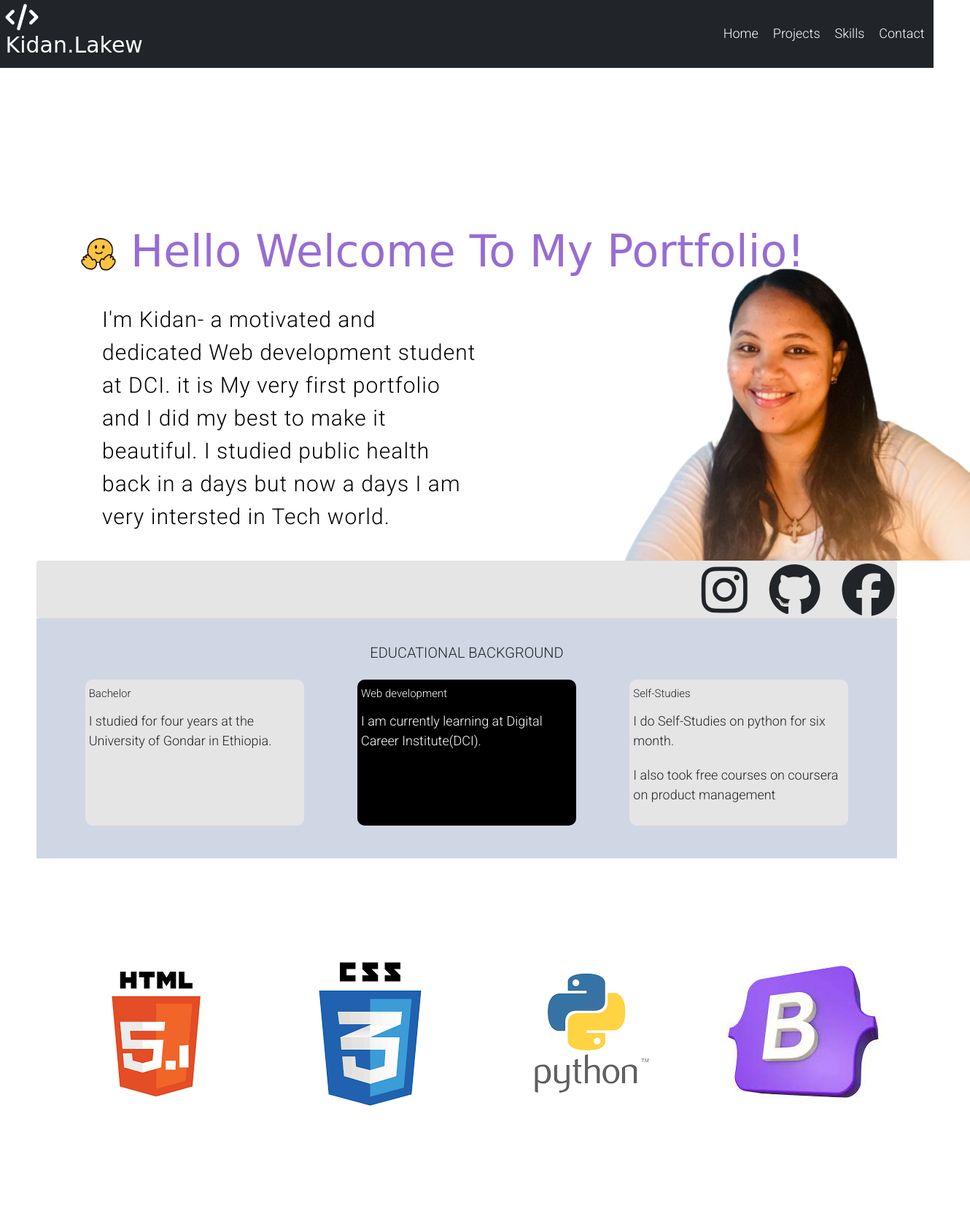
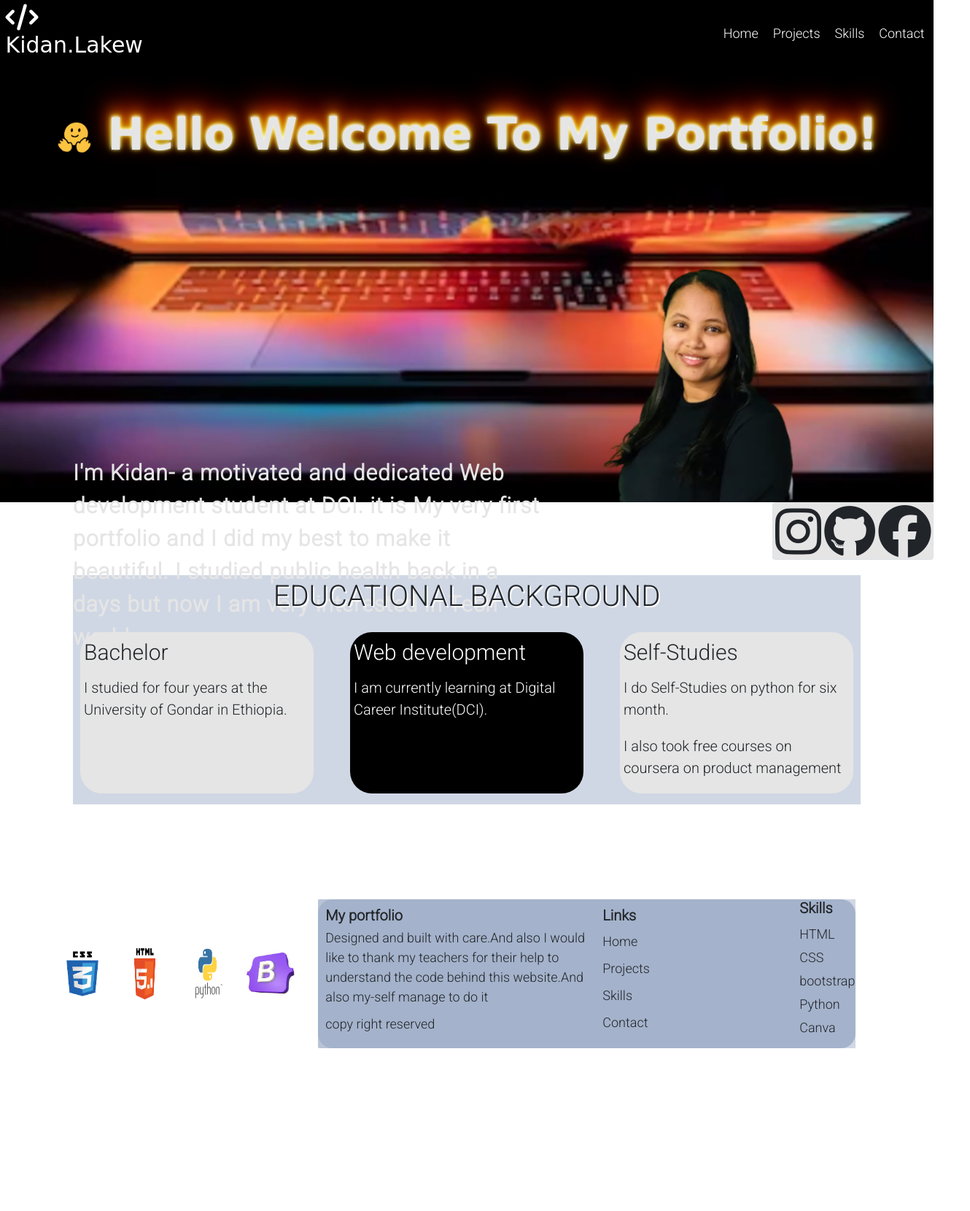
Before and after one commit to Kidan-Tekelearegy/-Kidan-s-Portfolio, a website: page index.html in a window 1280 px wide. Shown: the part 2-1661 px from the top of the page at 73% size, 1330 px wide, since content can reach past the window. After the commit the page ends 1468 px from the top, so only its background shows below. Drawn offline with nearby package versions, Linux system fonts and the light colour scheme; a web font is replaced by a local one.

Commit message:
sixth commit

```diff
--- a/index.html
+++ b/index.html
@@ -4,16 +4,17 @@
     <meta charset="UTF-8" />
     <meta http-equiv="X-UA-Compatible" content="IE=edge" />
     <meta name="viewport" content="width=device-width, initial-scale=1.0" />
-
-    <!-- <link rel="stylesheet" href="./node_modules/bootstrap/dist/css/bootstrap.min.css"> -->
     <link rel="stylesheet" href="main.css" />
     <title>My Portfolio</title>
   </head>
   <body>
     <!-- Navigation -->
-   <nav class="navbar navbar-expand-lg navbar-dark bg-dark fixed-top">
+    <nav class="navbar navbar-expand-lg navbar-dark bg-black fixed-top">
       <div class="container-fluid">
-          <a class="navbar-brand text-white" href="#"><i class="fa-solid fa-code fax5 fa-2x"></i> <h3>Kidan.Lakew</h3></a>
+        <a class="navbar-brand text-white" href="#"
+          ><i class="fa-solid fa-code fax5 fa-2x"></i>
+          <h3>Kidan.Lakew</h3></a
+        >
         <button
           class="navbar-toggler border border-1 text-white"
           type="button"
@@ -37,7 +38,8 @@
               <a
                 class="nav-link active text-white"
                 aria-current="page"
-                  href="./coffee-project/index.html" target=_blank
+                href="./coffee-project/index.html"
+                target="_blank"
                 >Projects</a
               >
             </li>
@@ -51,45 +53,48 @@
         </div>
       </div>
     </nav>
-    </nav>
-  <main>
+
     <!--   Hero section -->
-      <section id="hero-section">
-
-        <div class="hero-text m-5 p-5 text-black d-flex flex-column justify-content-center">
-          <h1 class="text-capitalize">
+    <section id="hero-section" class="d-flex flex-column">
+      <h1 class="text-capitalize text-center">
         <img src="./img/hello.gif" style="width: 50px" alt="hand shake" />
         hello welcome to my portfolio!
       </h1>
-          <p class="w-50 p-5">
+      <div class="">
+        <div>
+          <p class="w-50">
             I'm Kidan- a motivated and dedicated Web development student at DCI.
-           it is My very first portfolio and I did my best to make it beautiful.
-           I studied public health back in a days but now a days I am very intersted in Tech world.
+            it is My very first portfolio and I did my best to make it
+            beautiful. I studied public health back in a days but now I am very
+            interested in Tech world.
           </p>
+        </div>
 
-        </div>
+
       </section>
       <!-- social-media icons -->
-         <div class="social-media img-thumbnail bg-secondary d-flex gap-5 justify-content-end">
+
+      <div
+        class="social-media img-thumbnail bg-secondary float-end"
+      >
         <i class="fa-brands fa-instagram fa-4x"></i>
         <i class="fa-brands fa-github fa-4x"></i>
         <i class="fa-brands fa-facebook fa-4x"></i>
       </div>
-
     <!-- Educational Background -->
 
-         <section class="section2 p-5">
+    <section class="container1">
       <h2 class="text-center">EDUCATIONAL BACKGROUND</h2>
-      <article class="d-flex justify-content-around ">
+      <article class="d-flex gap-5">
         <div class="div1">
           <h4>Bachelor</h4>
-          <p>I studied for four years at the University of Gondar in Ethiopia.</p>
+          <p>
+            I studied for four years at the University of Gondar in Ethiopia.
+          </p>
         </div>
         <div class="div2">
           <h4>Web development</h4>
-          <p>
-           I am currently learning at Digital Career Institute(DCI).
-          </p>
+          <p>I am currently learning at Digital Career Institute(DCI).</p>
         </div>
         <div class="div3">
           <h4>Self-Studies</h4>
@@ -99,20 +104,15 @@
       </article>
     </section>
     <!-- Skills -->
-      <section style="height: 60vh;" id="skills" class=" d-flex  justify-content-around align-items-center">
-        <div>
-          <img src="./img/html.png" alt="html logo" />
+    <div id="skills" class=" container d-flex w-100 justify-content-around align-items-center">
+      <div class="row">
+
+          <img class="col-sm-3" src="./img/css.png" alt=" css logo" />
+           <img class="col-sm-3" src="./img/html.png" alt="html logo" />
+           <img class="col-sm-3" src="./img/python.png" alt="python logo" />
+           <img class="col-sm-3" src="./img/bootstrap.jpeg" alt="" />
+
     </div>
-        <div>
-          <img src="./img/css.png" alt=" css logo" />
-        </div>
-        <div>
-          <img src="./img/python.png" alt="python logo" />
-        </div>
-        <div>
-          <img src="./img/bootstrap.jpeg" alt="" />
-        </div>
-      </section>
     <!-- Footer -->
     <footer class="card-footer m-5 d-flex justify-content-around bg-primary">
       <!-- div one -->
@@ -120,7 +120,11 @@
         <div class="card-body">
           <h2 class="card-title">My portfolio</h2>
           <p class="card-text">
-              Designed and built with care.And also I would like to thank my teachers for their help to understand the code behind this website.And also my-self manage to do it
+            Designed and built with care.And also I would like to thank my
+            teachers for their help to understand the code behind this
+            website.And also my-self manage to do it
+          </p>
+
           <p>copy right reserved</p>
         </div>
       </div>
@@ -131,13 +135,14 @@
           <nav>
             <ul class="navbar-nav">
               <li class="nav-item">
-                  <li class="nav-item">
                 <a class="nav-link" href="#">Home</a>
               </li>
+              <li class="nav-item">
                 <a class="nav-link active" aria-current="page" href="#"
                   >Projects</a
                 >
               </li>
+
               <li class="nav-item">
                 <a class="nav-link" href="#">Skills</a>
               </li>
@@ -161,17 +166,22 @@
       </div>
       <button onclick="topFunction()" id="myBtn" title="Go to top">Top</button>
     </footer>
-    </main>
+
     <!-- Script for back to top -->
     <script>
       // Get the button
       let mybutton = document.getElementById("myBtn");
 
       // When the user scrolls down 20px from the top of the document, show the button
-      window.onscroll = function() {scrollFunction()};
+      window.onscroll = function () {
+        scrollFunction();
+      };
 
       function scrollFunction() {
-        if (document.body.scrollTop > 20 || document.documentElement.scrollTop > 20) {
+        if (
+          document.body.scrollTop > 20 ||
+          document.documentElement.scrollTop > 20
+        ) {
           mybutton.style.display = "block";
         } else {
           mybutton.style.display = "none";
--- a/main.scss
+++ b/main.scss
@@ -18,62 +18,85 @@ $secondary: #e5e5e5;
   padding: 0;
 }
 :root {
-  font-size: 62.5% !important;
+  font-size: 62.5%;
 }
 body {
   font-family: "Roboto", sans-serif;
   font-size: 1.8rem;
-  main {
-    margin: 5rem;
+
 
     #hero-section {
-      height: 90vh;
-      width: 100vw;
-      /*   background-color:$primary; */
-      background-image: url(./img/kidan4-removebg-preview.png);
-      background-position: right center;
+      height: 80vh;
+      width: 100%;
+      margin-top: 5rem;;
+      background-image: url(./img/Screenshot\ from\ 2023-03-06\ 15-00-48.png);
+      background-position:  center;
       background-repeat: no-repeat;
-      background-size: contain;
-      padding-top: 20rem;
+      background-size: cover;
+      padding-top: 10rem;
+
 
       h1 {
         font-family: "Love Ya Like A Sister", cursive;
         font-size: 6rem;
+        color: $secondary;
+        font-weight: 900;
+        text-align: center;
+        width: 100%;
+        text-shadow: 0 -1px 4px #FFF, 0 -2px 10px #ff0, 0 -10px 20px #ff8000, 0 -18px 40px #F00, 3px 2px 2px rgba(206,89,55,0);
       }
-      .profile-img {
-        margin-right: 30rem;
+      .img-me {
+        margin-top: 20rem;
+        margin-left: 50%;
+
       }
       p {
         letter-spacing: 0.1rem;
         font-size: 3rem;
+        color: $secondary;
+        font-weight: 900;
+        margin-top: 40rem;
+        margin-left: 10rem;
+
       }
-      @media screen and (max-width: 665px) {
+      @media screen and (max-width: 540px) {
+        .hero-section {
+
+        }
+        h1 {
+          font-size: 3rem;
+        }
         p {
-          display: none;
-          background-color: #976dd1;
-        }
+         display: none;
       }
-      h1 {
-        color: #976dd1;
+
       }
     }
 
     .social-media i:hover {
       color: #ef233c;
     }
-    .section2 {
-      background-color: $primary;
+    .container1 {
 
-      .section2 h2 {
+        margin: 10rem;
+        background-color: $primary;
+     h2 {
+        font-size: 4rem;
+        text-shadow: 2px 2px 0px white;
+      }
+      h4 {
+        font-size: 3rem;
+
+      }
+      p{
         font-size: 2rem;
-        text-shadow: 2px 2px 0px black;
       }
        div {
         margin: 1rem;
         padding: 0.5rem;
-        border-radius: 1rem;
-        width: 300px;
-        height: 200px;
+        border-radius: 3rem;
+        width: 100%;
+       /*  height: 20rem; */
 
       }
        * {
@@ -90,6 +113,12 @@ body {
 
        .div3 {
         background-color: $secondary;
+      }
+      @media screen and (max-width:540px){
+        .container1 {
+          height: 100%;
+        }
+
       }
     }
 
@@ -123,7 +152,7 @@ body {
     font-family: "Love Light", cursive;
     font-size: 3rem;
   }
-}
+
 a:hover {
   color: green !important;
 }
```
Also changed, not shown: img/Screenshot from 2023-03-06 15-00-48.png (added), img/download.png (deleted), img/facebook.webp (deleted), img/instagram.webp (deleted), img/kidan1-removebg-preview.png (deleted), img/kidan3-removebg-preview.png (deleted), img/what's-up.webp (deleted), main.css, 1 other file. Lines whose indentation alone changed are shown as unchanged.
